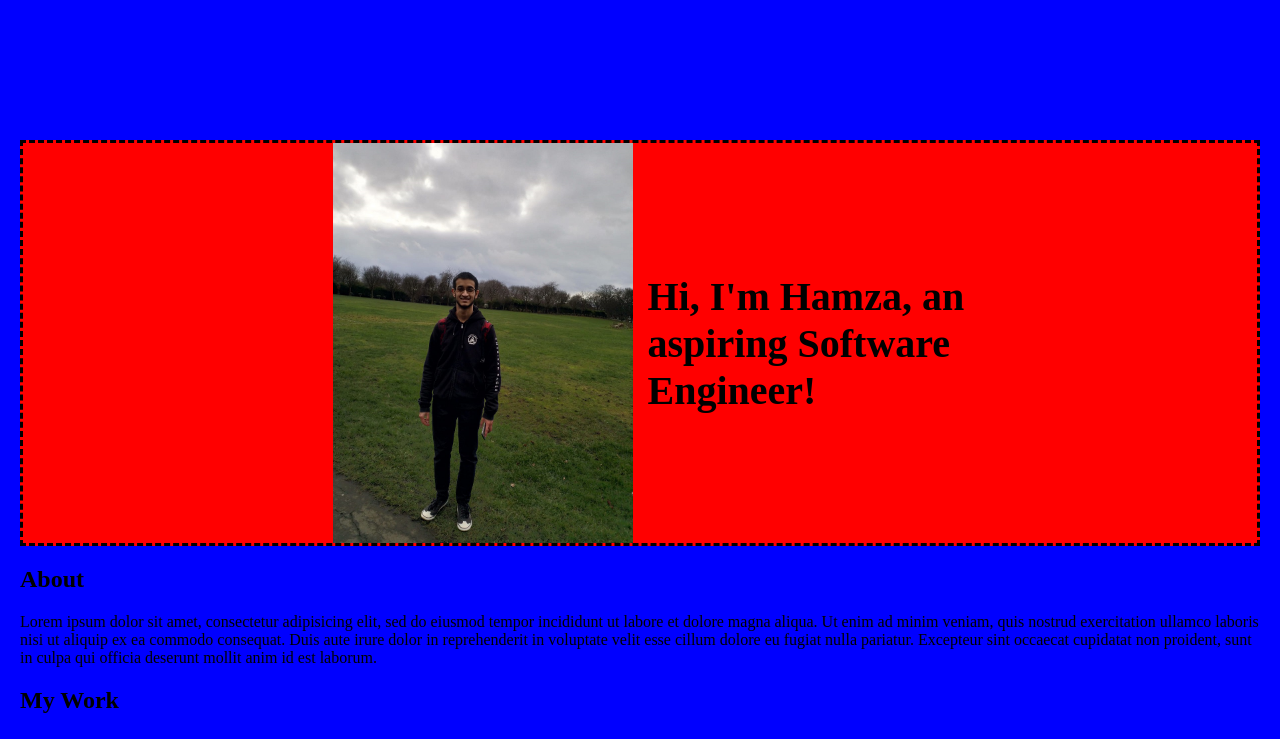
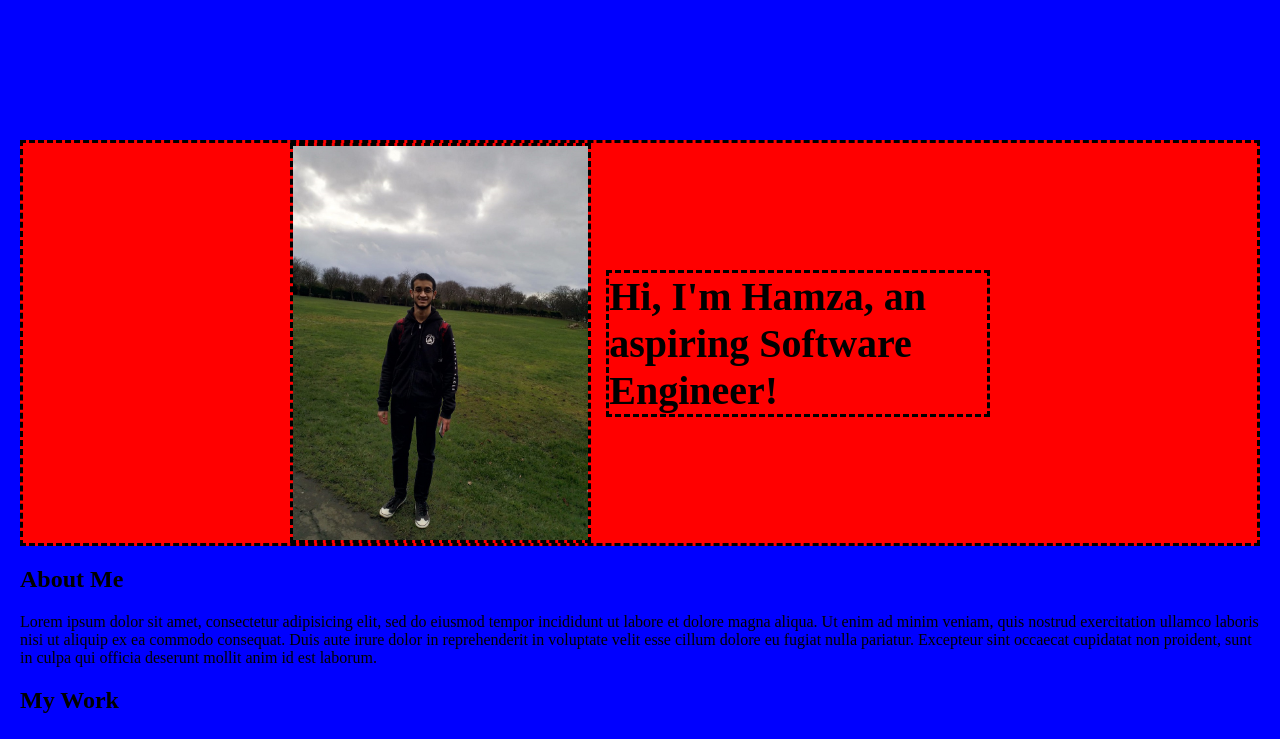
Before and after one commit to RAYJBOY/MyPortfolio, a plain HTML site: page index.html in a window 1280 px wide. Shown: the top 739 px of the page. Drawn offline with Linux system fonts and the light colour scheme.

Commit message:
fixed intro

```diff
--- a/css/style.css
+++ b/css/style.css
@@ -19,7 +19,7 @@ body{
 }
 
 .column{
-  width: 30%;
+  width: auto;
   height: 30%;
   text-align: right;
   vertical-align: middle;
@@ -29,20 +29,20 @@ body{
   height: 50vh; /*row height depends on this*/
   display: block;
   margin-left: auto;
+  border: dashed;
 }
 
 .column h2{
   font-size: 250%;
   text-align: left;
-}
-
-.intro-grid{
-  height: auto;
+  border:dashed;
+  width: 30vw;
 }
 
 /*----------------------------------------------------------------------------*/
 .work-row{
   margin: 0px -16px;
+  display: table;
 }
 
 .work-row,
@@ -57,7 +57,6 @@ body{
 
 .work-row:after{
   content: "";
-  display: table;
   clear:both;
 }
 
@@ -67,27 +66,3 @@ body{
 }
 
 /*----------------------------------------------------------------------------*/
-
-/*
-.landing-page {
-  margin: auto;
-  margin-top: 15%;
-  background-color: red;
-  width: 65%;
-  height: 500px;
-  position: relative;
-}
-
-.landing-page img{
-  width: 25%;
-  position: absolute;
-  top: 15%;
-  left: 25%;
-}
-
-.landing-page p{
-  position: absolute;
-  left: 55%;
-  padding-top: 15%;
-  font-size: 2vw;
-}*/
--- a/index.html
+++ b/index.html
@@ -10,24 +10,24 @@
 
   <body>
 
-    <div class="intro-grid">
-      <div class="row">
-        <div class="column">
-          <img src="images/me.jpg" alt="Image not found.">
-        </div>
-        <div class="column">
-          <h2>Hi, I'm Hamza, an aspiring Software Engineer!</h2>
-        </div>
+
+    <div class="row">
+      <div class="column">
+        <img src="images/me.jpg" alt="Image not found.">
+      </div>
+      <div class="column">
+        <h2>Hi, I'm Hamza, an aspiring Software Engineer!</h2>
       </div>
     </div>
 
-    <section class="about-section">
-      <h2>About</h2>
+
+    <div class="about-section">
+      <h2>About Me</h2>
       <p>Lorem ipsum dolor sit amet, consectetur adipisicing elit, sed do eiusmod tempor incididunt ut labore et dolore magna aliqua. Ut enim ad minim veniam, quis nostrud exercitation ullamco laboris nisi ut aliquip ex ea commodo consequat. Duis aute irure dolor in reprehenderit in voluptate velit esse cillum dolore eu fugiat nulla pariatur. Excepteur sint occaecat cupidatat non proident, sunt in culpa qui officia deserunt mollit anim id est laborum.</p>
-    </section>
+    </div>
 
 
-    <section class="my-work">
+    <div class="my-work">
       <h2>My Work</h2>
       <!--gallery grid-->
       <div class="work-row">
@@ -61,7 +61,7 @@
 
       <!--End grid-->
       </div>
-    </section>
+    </div>
 
 
   </body>
```
